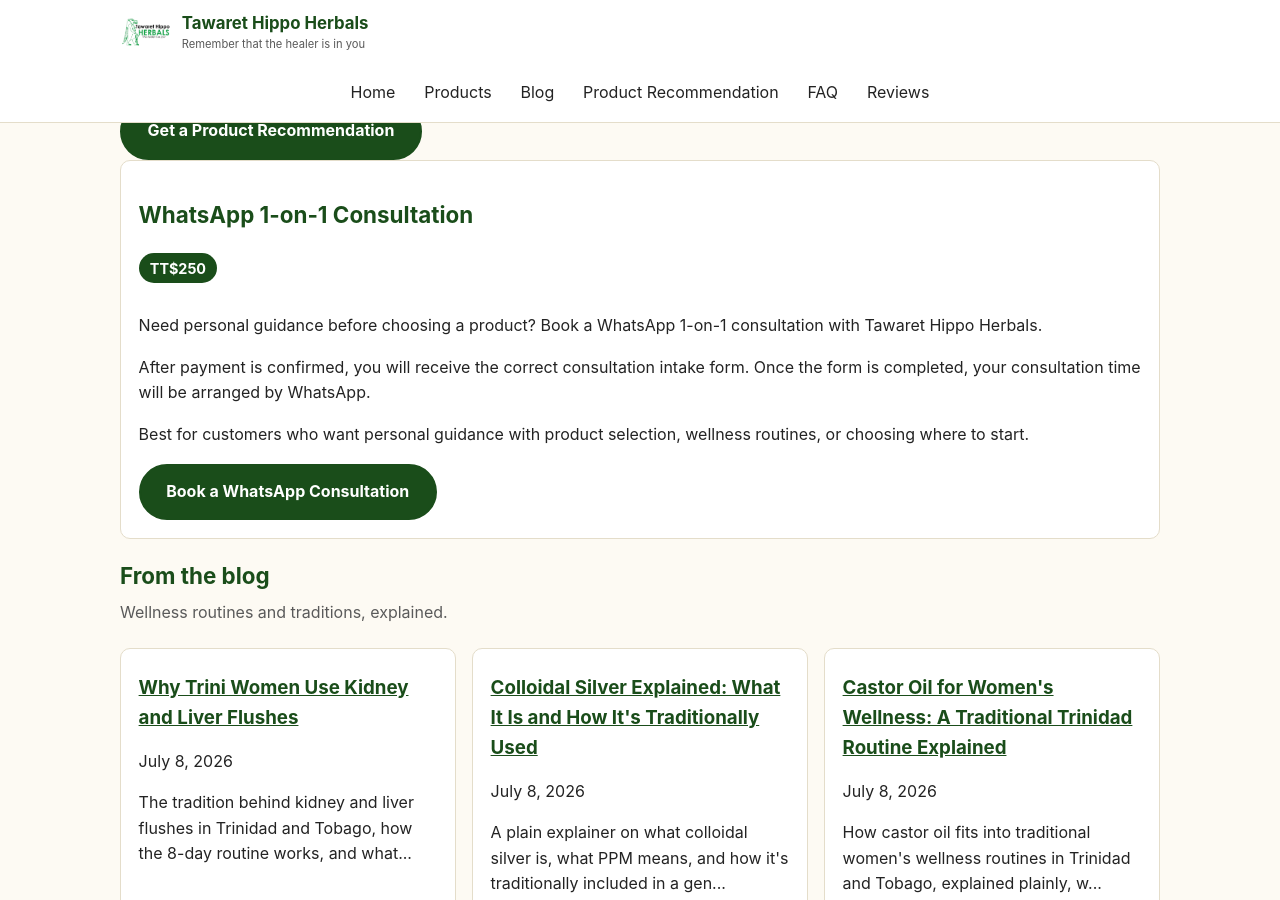
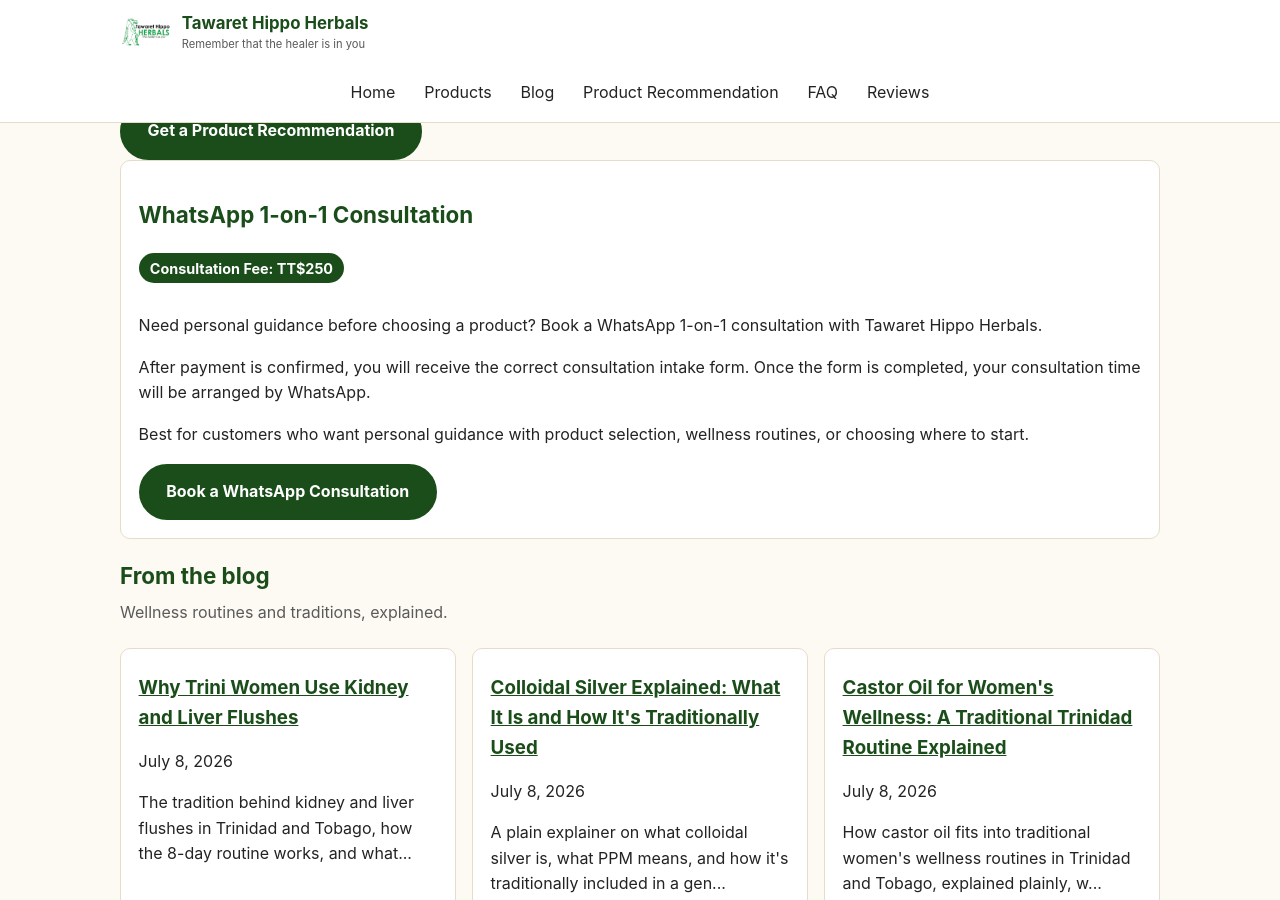
Before and after one commit to tawarethippo35-lab/tawaret-hippo-herbals, a Jekyll site: the page built from index.md, in a window 1280 px wide and 900 px high, scrolled down 3817 px. Built offline with Jekyll 4.4.1, drawn with Linux system fonts in a browser that asks for light colours.

Commit message:
Clarify consultation fee badge

```diff
--- a/index.md
+++ b/index.md
@@ -44,7 +44,7 @@
 <section class="wrap">
   <div class="card">
     <h2 class="section-title">WhatsApp 1-on-1 Consultation</h2>
-    <p class="price-tag">TT$250</p>
+    <p class="price-tag">Consultation Fee: TT$250</p>
     <p>Need personal guidance before choosing a product? Book a WhatsApp 1-on-1 consultation with Tawaret Hippo Herbals.</p>
     <p>After payment is confirmed, you will receive the correct consultation intake form. Once the form is completed, your consultation time will be arranged by WhatsApp.</p>
     <p>Best for customers who want personal guidance with product selection, wellness routines, or choosing where to start.</p>
```
